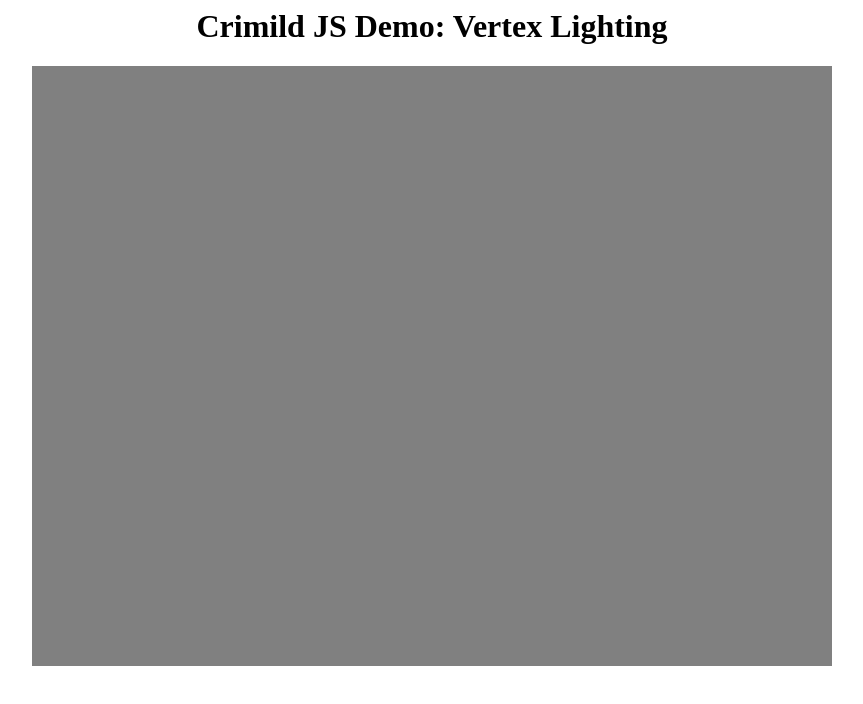
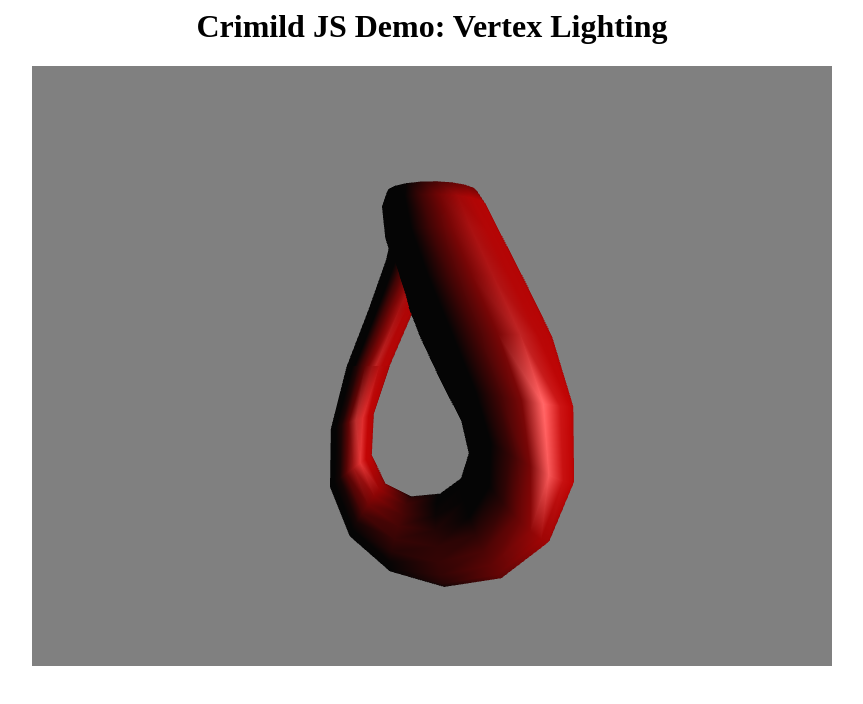
Before and after one commit to hhsaez/crimildjs, a plain HTML site: page examples/lighting.html in a window 1280 px wide. Shown: the whole page, without its empty margins (208-1071 px from the left). Drawn offline with Linux system fonts and the light colour scheme.

Commit message:
improved node component handling

```diff
--- a/examples/lighting.html
+++ b/examples/lighting.html
@@ -67,11 +67,10 @@
                         ],
                         local: crimild.math.transformation({
                             translate: [0, 0, -5],
-                        })
-                    });
-
-                    scene.updateComponent = function(spec) {
-                        var that = crimild.core.nodeComponent(spec);
+                        }),
+                        components: [
+                            function() {
+                                var that = crimild.core.nodeComponent({name: "update"});
                                 var angle = 0.0;
 
                                 that.update = function() {
@@ -81,9 +80,9 @@
                                 };
 
                                 return that;
-                    }();
-
-                    scene.renderComponent = crimild.rendering.renderComponent({
+                            }(),
+                            crimild.components.rotationComponent({angle: 0.01, axis: [0, 1, 0]}),
+                            crimild.rendering.renderComponent({
                                 effects: [
                                     crimild.rendering.effect({
                                         shaderProgram: crimild.rendering.shaderProgram({
@@ -100,6 +99,8 @@
                                     crimild.rendering.light({
                                         diffuse: [0.75, 0.0, 0.0],
                                         position: [5, 0.25, 3.0, 1.0]
+                                    })
+                                ]
                             })
                         ]
                     });
--- /dev/null
+++ b/src/crimild.components.js
@@ -0,0 +1,23 @@
+define(["crimild.core"], function(core) {
+	"use strict";
+
+	var rotationComponent = function(spec) {
+		spec = spec || {}
+		var that = core.nodeComponent({name: spec.name || "update"});
+
+	    var angle = 0.0;
+
+	    that.update = function() {
+            that.node.local.rotate = quat4.fromAngleAxis(angle, [0, 1, 0])
+            that.node.perform(core.worldStateUpdate());
+            angle += 0.01;
+	    };
+
+		return that;
+	}
+
+	return {
+		rotationComponent: rotationComponent,
+	};
+
+});
--- a/src/crimild.core.js
+++ b/src/crimild.core.js
@@ -66,6 +66,7 @@ define(["./crimild.math"], function(math) {
 
 		that.attachComponent = function(component) {
 			_components[component.getName()] = component;
+			component.node = that;
 		};
 
 		that.getComponent = function(componentName) {
@@ -281,6 +282,19 @@ define(["./crimild.math"], function(math) {
 	var nodeComponent = function(spec) {
 		var that = object(spec);
 
+		var _node = null;
+
+		Object.defineProperties(that, {
+			node: {
+				get: function() {
+					return _node;
+				},
+				set: function(value) {
+					_node = value;
+				}
+			}
+		});
+
 		that.update = function() {
 
 		};
--- a/src/crimild.js
+++ b/src/crimild.js
@@ -1,11 +1,12 @@
-define(["./crimild.math", "./crimild.core", "./crimild.core.primitives", "./crimild.rendering", "./crimild.simulation"],
-	function(math, core, primitives, rendering, simulation) {
+define(["./crimild.math", "./crimild.core", "./crimild.core.primitives", "./crimild.components", "./crimild.rendering", "./crimild.simulation"],
+	function(math, core, primitives, components, rendering, simulation) {
 	"use strict";
 
 	return {
 		math: math,
 		core: core,
 		primitives: primitives,
+		components: components,
 		rendering: rendering,
 		simulation: simulation,
 	}
```
Also changed, not shown: examples/per_pixel_lighting.html (+9 -8 lines), examples/toon_shading.html (+9 -8 lines), index.html (+1 -0 lines). Lines whose indentation alone changed are shown as unchanged.
